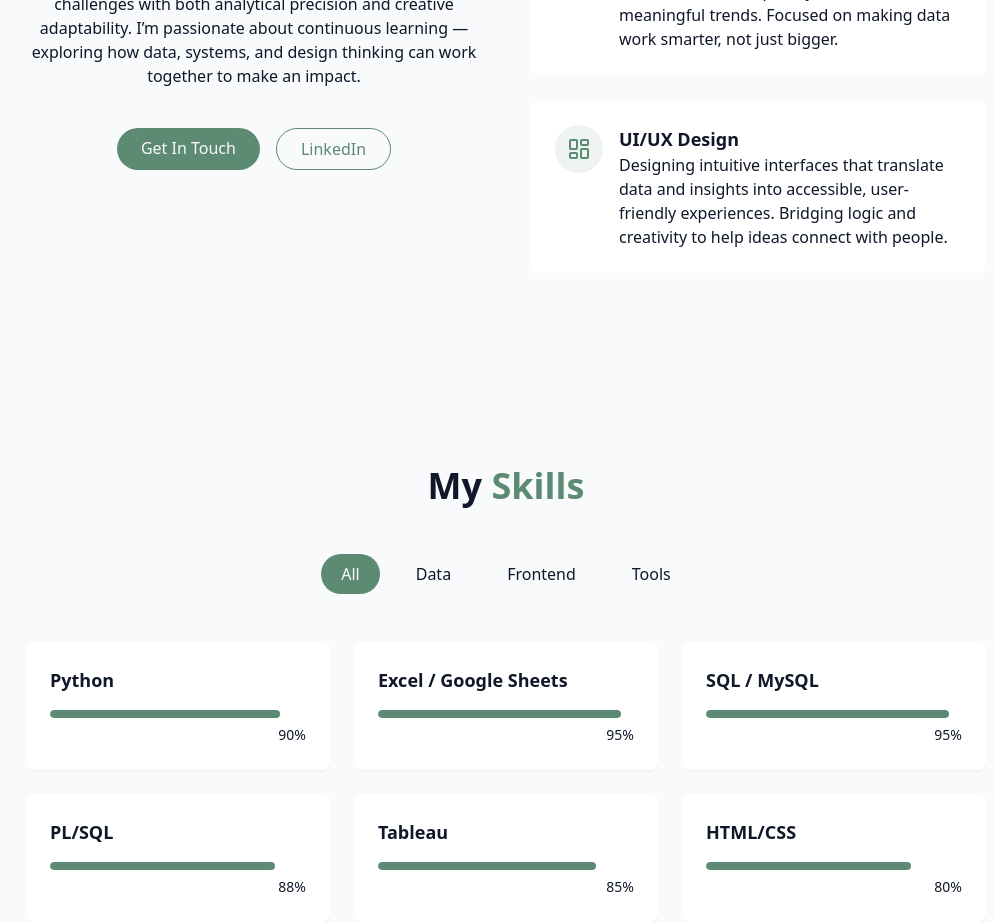
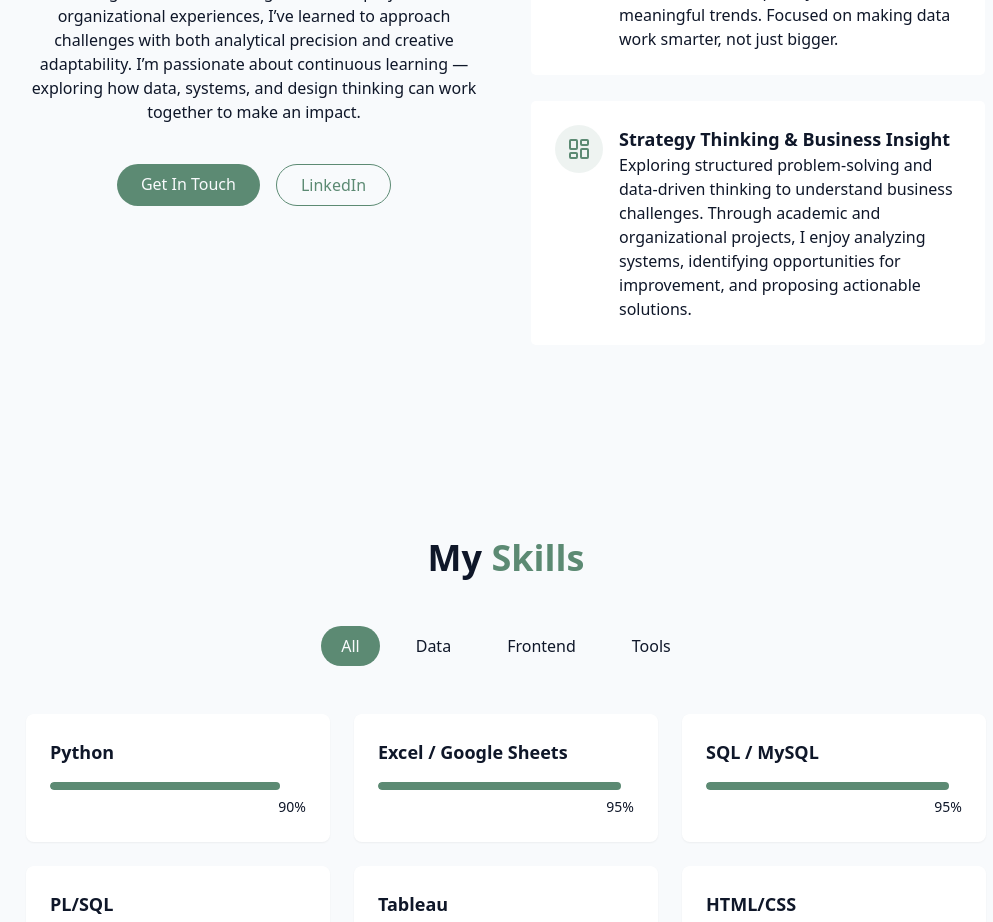
Before and after one commit to Teddy4g/web-portofolio, a React (Vite) app: page / in a window 1280 px wide. Shown: the part 1280-2202 px from the top of the page, without its empty margins (134-1127 px from the left). Built offline with nearby package versions, Linux system fonts and the light colour scheme.

Commit message:
perubahan ke -2

```diff
--- a/src/components/AboutSection.jsx
+++ b/src/components/AboutSection.jsx
@@ -78,10 +78,9 @@ export const AboutSection = () => {
                 </div>
 
                 <div className="text-left">
-                  <h4 className="font-semibold text-lg">UI/UX Design</h4>
+                  <h4 className="font-semibold text-lg">Strategy Thinking & Business Insight</h4>
                   <p className="text-muted-foreground">
-                    Designing intuitive interfaces that translate data and insights into accessible, user-friendly experiences.
-                    Bridging logic and creativity to help ideas connect with people.
+                    Exploring structured problem-solving and data-driven thinking to understand business challenges. Through academic and organizational projects, I enjoy analyzing systems, identifying opportunities for improvement, and proposing actionable solutions.
                   </p>
                 </div>
               </div>
--- a/src/components/CertificateSection.jsx
+++ b/src/components/CertificateSection.jsx
@@ -43,6 +43,7 @@ export const CertificateSection = () => {
     //   image: "/certificates/ml.png",
     //   link: "https://coursera.org/verify/yyyyyy",
     // },
+
 
   ];
 
```
